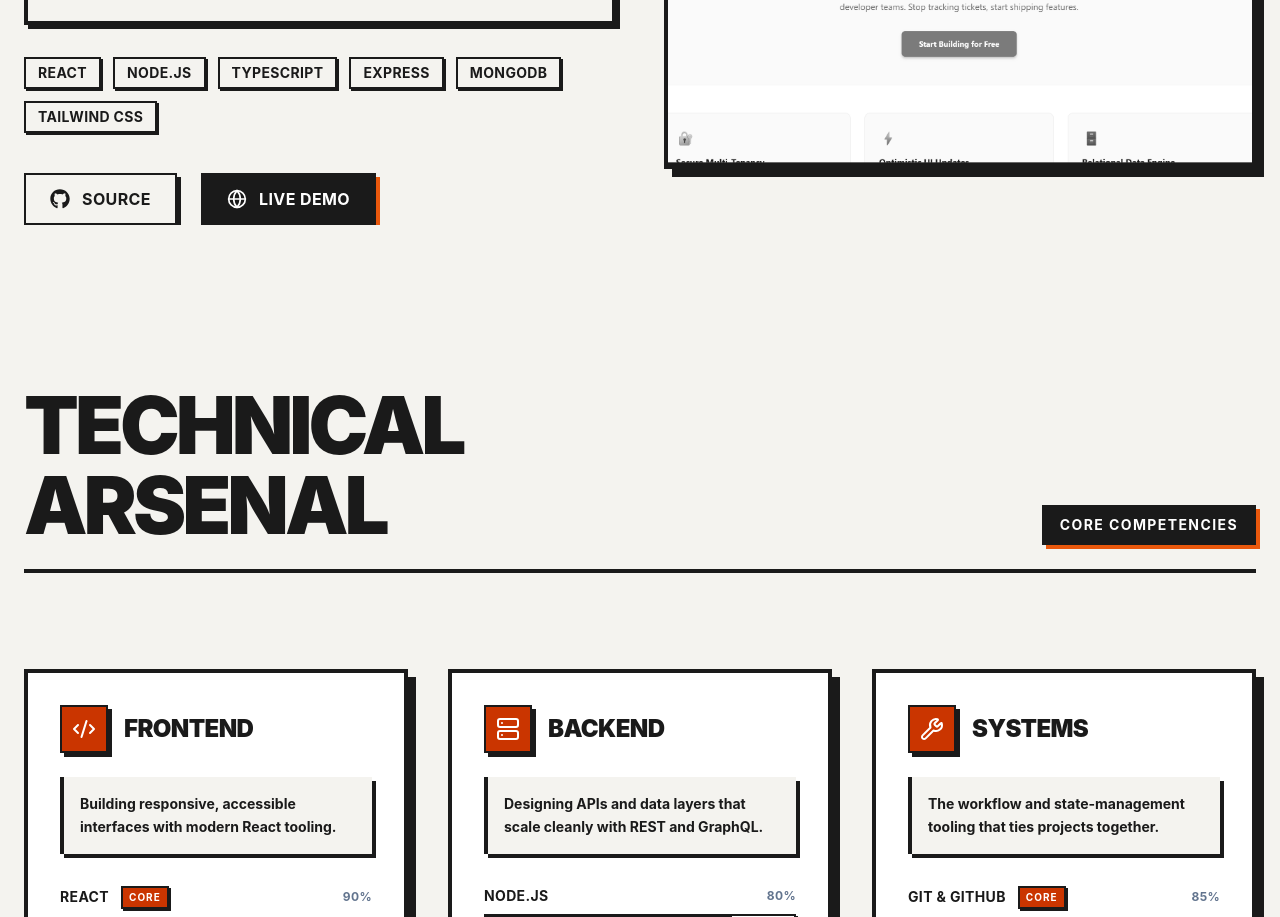
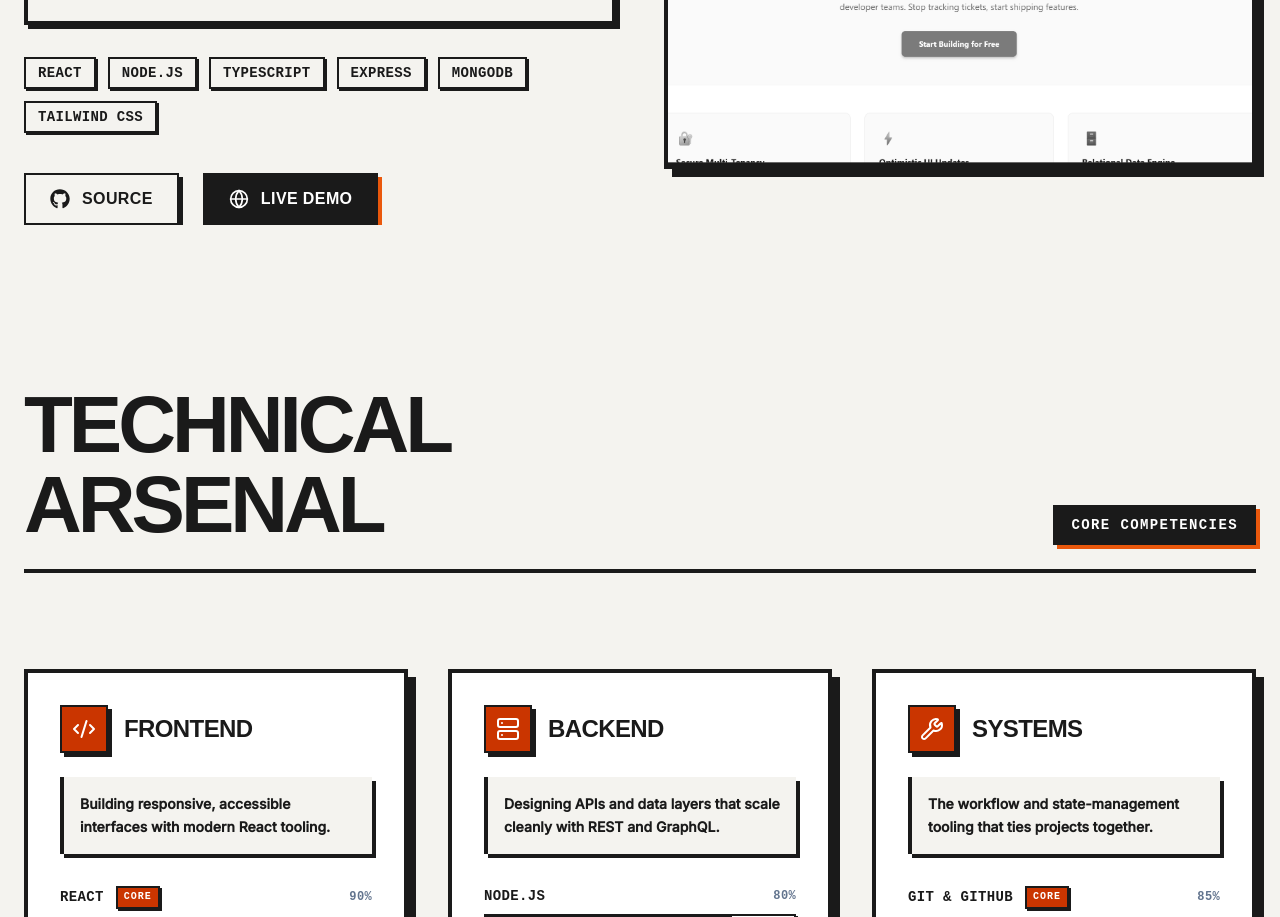
Before and after one commit to ash05741/portfolio-frontend, a React (Vite) app: page / in a window 1280 px wide. Shown: the part 3231-4148 px from the top of the page. Built offline with nearby package versions, Linux system fonts and the light colour scheme.

Commit message:
Adding Different Fonts for different section 2

```diff
--- a/src/Components/Projects.jsx
+++ b/src/Components/Projects.jsx
@@ -5,6 +5,7 @@ import finora from "../assets/finora.png";
 import Bot from "../assets/Bot.png";
 import DevSync from "../assets/DevSync.png";
 import AkashixCore from "../assets/AkashixCore.png";
+
 export default function Projects() {
   const projects = [
     {
@@ -48,7 +49,7 @@ export default function Projects() {
   ];
 
   return (
-    <section id="projects" className="min-h-screen bg-[#F4F3EF] font-sans pt-32 md:pt-40 scroll-mt-24">
+    <section id="projects" className="min-h-screen bg-[#F4F3EF] font-body pt-32 md:pt-40 scroll-mt-24">
       <div className="max-w-7xl mx-auto px-6">
 
         {/* Title Block */}
@@ -58,10 +59,10 @@ export default function Projects() {
           viewport={{ once: true }}
           className="flex flex-col md:flex-row md:items-end justify-between mb-24 border-b-4 border-[#1A1A1A] pb-6"
         >
-          <h2 className="text-6xl md:text-[5rem] font-black uppercase tracking-tighter text-[#1A1A1A] leading-none">
+          <h2 className="font-display text-6xl md:text-[5rem] font-black uppercase tracking-tighter text-[#1A1A1A] leading-none">
             Selected <br /> Works
           </h2>
-          <div className="mt-6 md:mt-0 px-4 py-2 border-2 border-[#1A1A1A] bg-orange-700 text-white font-bold uppercase tracking-widest text-sm shadow-[4px_4px_0_0_#1A1A1A]">
+          <div className="font-mono mt-6 md:mt-0 px-4 py-2 border-2 border-[#1A1A1A] bg-orange-700 text-white font-bold uppercase tracking-widest text-sm shadow-[4px_4px_0_0_#1A1A1A]">
             04 Projects
           </div>
         </motion.div>
@@ -84,7 +85,7 @@ export default function Projects() {
                   className={`group relative bg-[#F4F3EF] border-4 border-[#1A1A1A] shadow-[8px_8px_0_0_#1A1A1A] hover:shadow-[12px_12px_0_0_#EA580C] transition-all duration-300 hover:-translate-y-1 hover:-translate-x-1 aspect-video ${isReverse ? "md:order-2" : "md:order-1"}`}
                 >
                   {project.featured && (
-                    <span className="absolute -top-4 -left-4 z-20 px-4 py-1 text-xs font-bold uppercase tracking-widest bg-orange-700 text-white border-2 border-[#1A1A1A] shadow-[4px_4px_0_0_#1A1A1A]">
+                    <span className="font-mono absolute -top-4 -left-4 z-20 px-4 py-1 text-xs font-bold uppercase tracking-widest bg-orange-700 text-white border-2 border-[#1A1A1A] shadow-[4px_4px_0_0_#1A1A1A]">
                       Featured
                     </span>
                   )}
@@ -108,7 +109,7 @@ export default function Projects() {
                 <div
                   className={`flex flex-col ${isReverse ? "md:order-1" : "md:order-2"}`}
                 >
-                  <h3 className="text-4xl md:text-5xl font-black text-[#1A1A1A] uppercase tracking-tight leading-none mb-6">
+                  <h3 className="font-display text-4xl md:text-5xl font-black text-[#1A1A1A] uppercase tracking-tight leading-none mb-6">
                     {project.title}
                   </h3>
 
@@ -123,7 +124,7 @@ export default function Projects() {
                     {project.tech.map((tag, i) => (
                       <span
                         key={i}
-                        className="px-3 py-1 text-sm font-bold uppercase tracking-wide border-2 border-[#1A1A1A] bg-[#F4F3EF] text-[#1A1A1A] shadow-[2px_2px_0_0_#1A1A1A] hover:bg-[#1A1A1A] hover:text-white transition-colors"
+                        className="font-mono px-3 py-1 text-sm font-bold uppercase tracking-wide border-2 border-[#1A1A1A] bg-[#F4F3EF] text-[#1A1A1A] shadow-[2px_2px_0_0_#1A1A1A] hover:bg-[#1A1A1A] hover:text-white transition-colors"
                       >
                         {tag}
                       </span>
@@ -136,7 +137,7 @@ export default function Projects() {
                       href={project.github}
                       target="_blank"
                       rel="noreferrer"
-                      className="group flex items-center gap-3 px-6 py-3 border-2 border-[#1A1A1A] bg-[#F4F3EF] text-[#1A1A1A] font-bold uppercase tracking-wide shadow-[4px_4px_0_0_#1A1A1A] hover:bg-orange-700 hover:text-white hover:shadow-[6px_6px_0_0_#1A1A1A] active:translate-y-1 active:translate-x-1 active:shadow-[2px_2px_0_0_#1A1A1A] transition-all"
+                      className="group font-display flex items-center gap-3 px-6 py-3 border-2 border-[#1A1A1A] bg-[#F4F3EF] text-[#1A1A1A] font-bold uppercase tracking-wide shadow-[4px_4px_0_0_#1A1A1A] hover:bg-orange-700 hover:text-white hover:shadow-[6px_6px_0_0_#1A1A1A] active:translate-y-1 active:translate-x-1 active:shadow-[2px_2px_0_0_#1A1A1A] transition-all"
                     >
                       <FaGithub className="text-xl" />
                       Source
@@ -147,7 +148,7 @@ export default function Projects() {
                         href={project.live}
                         target="_blank"
                         rel="noreferrer"
-                        className="group flex items-center gap-3 px-6 py-3 border-2 border-[#1A1A1A] bg-[#1A1A1A] text-white font-bold uppercase tracking-wide shadow-[4px_4px_0_0_#EA580C] hover:bg-orange-700 hover:shadow-[6px_6px_0_0_#1A1A1A] active:translate-y-1 active:translate-x-1 active:shadow-[2px_2px_0_0_#1A1A1A] transition-all"
+                        className="group font-display flex items-center gap-3 px-6 py-3 border-2 border-[#1A1A1A] bg-[#1A1A1A] text-white font-bold uppercase tracking-wide shadow-[4px_4px_0_0_#EA580C] hover:bg-orange-700 hover:shadow-[6px_6px_0_0_#1A1A1A] active:translate-y-1 active:translate-x-1 active:shadow-[2px_2px_0_0_#1A1A1A] transition-all"
                       >
                         <Globe size={20} />
                         Live Demo
--- a/src/Components/Skills.jsx
+++ b/src/Components/Skills.jsx
@@ -47,11 +47,11 @@ export default function Skills({ className }) {
     const isStrong = skill.level >= 85;
     return (
       <div className="space-y-2">
-        <div className="flex justify-between items-center text-sm font-bold uppercase tracking-wide text-[#1A1A1A]">
+        <div className="font-mono flex justify-between items-center text-sm font-bold uppercase tracking-wide text-[#1A1A1A]">
           <span className="flex items-center gap-3">
             {skill.name}
             {isStrong && (
-              <span className="text-[10px] uppercase tracking-widest font-bold text-white bg-orange-700 border-2 border-[#1A1A1A] px-1.5 py-0.5 shadow-[2px_2px_0_0_#1A1A1A]">
+              <span className="font-mono text-[10px] uppercase tracking-widest font-bold text-white bg-orange-700 border-2 border-[#1A1A1A] px-1.5 py-0.5 shadow-[2px_2px_0_0_#1A1A1A]">
                 Core
               </span>
             )}
@@ -92,13 +92,13 @@ export default function Skills({ className }) {
         <div className="flex items-center justify-center w-12 h-12 bg-orange-700 border-2 border-[#1A1A1A] text-white shadow-[4px_4px_0_0_#1A1A1A]">
           {icon}
         </div>
-        <h3 className="text-2xl font-black text-[#1A1A1A] uppercase tracking-tight">
+        <h3 className="font-display text-2xl font-black text-[#1A1A1A] uppercase tracking-tight">
           {title}
         </h3>
       </div>
 
       <div className="p-4 border-l-4 border-[#1A1A1A] bg-[#F4F3EF] shadow-[4px_4px_0_0_#1A1A1A] mb-8">
-        <p className="text-sm font-bold text-[#1A1A1A] leading-relaxed">
+        <p className="font-body text-sm font-bold text-[#1A1A1A] leading-relaxed">
           {blurb}
         </p>
       </div>
@@ -113,7 +113,7 @@ export default function Skills({ className }) {
 
   /* ---------------- Section ---------------- */
   return (
-    <section className={`min-h-screen py-40 bg-[#F4F3EF] font-sans ${className}`}>
+    <section className={`min-h-screen py-40 bg-[#F4F3EF] font-body ${className}`}>
       <div className="max-w-7xl mx-auto px-6">
 
         {/* Title Block */}
@@ -123,10 +123,10 @@ export default function Skills({ className }) {
           viewport={{ once: true }}
           className="flex flex-col md:flex-row md:items-end justify-between mb-24 border-b-4 border-[#1A1A1A] pb-6"
         >
-          <h2 className="text-6xl md:text-[5rem] font-black uppercase tracking-tighter text-[#1A1A1A] leading-none">
+          <h2 className="font-display text-6xl md:text-[5rem] font-black uppercase tracking-tighter text-[#1A1A1A] leading-none">
             Technical <br /> Arsenal
           </h2>
-          <div className="mt-6 md:mt-0 px-4 py-2 border-2 border-[#1A1A1A] bg-[#1A1A1A] text-white font-bold uppercase tracking-widest text-sm shadow-[4px_4px_0_0_#EA580C]">
+          <div className="font-mono mt-6 md:mt-0 px-4 py-2 border-2 border-[#1A1A1A] bg-[#1A1A1A] text-white font-bold uppercase tracking-widest text-sm shadow-[4px_4px_0_0_#EA580C]">
             Core Competencies
           </div>
         </motion.div>
```
